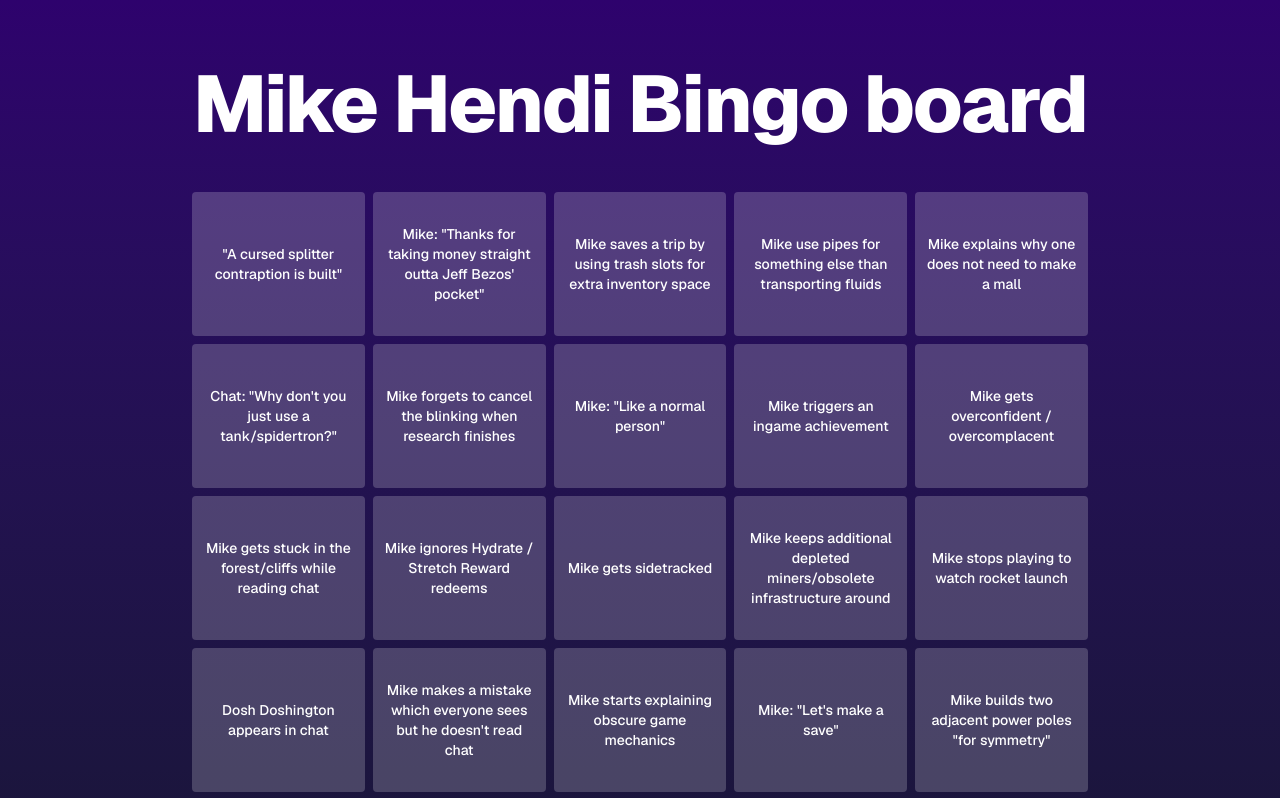
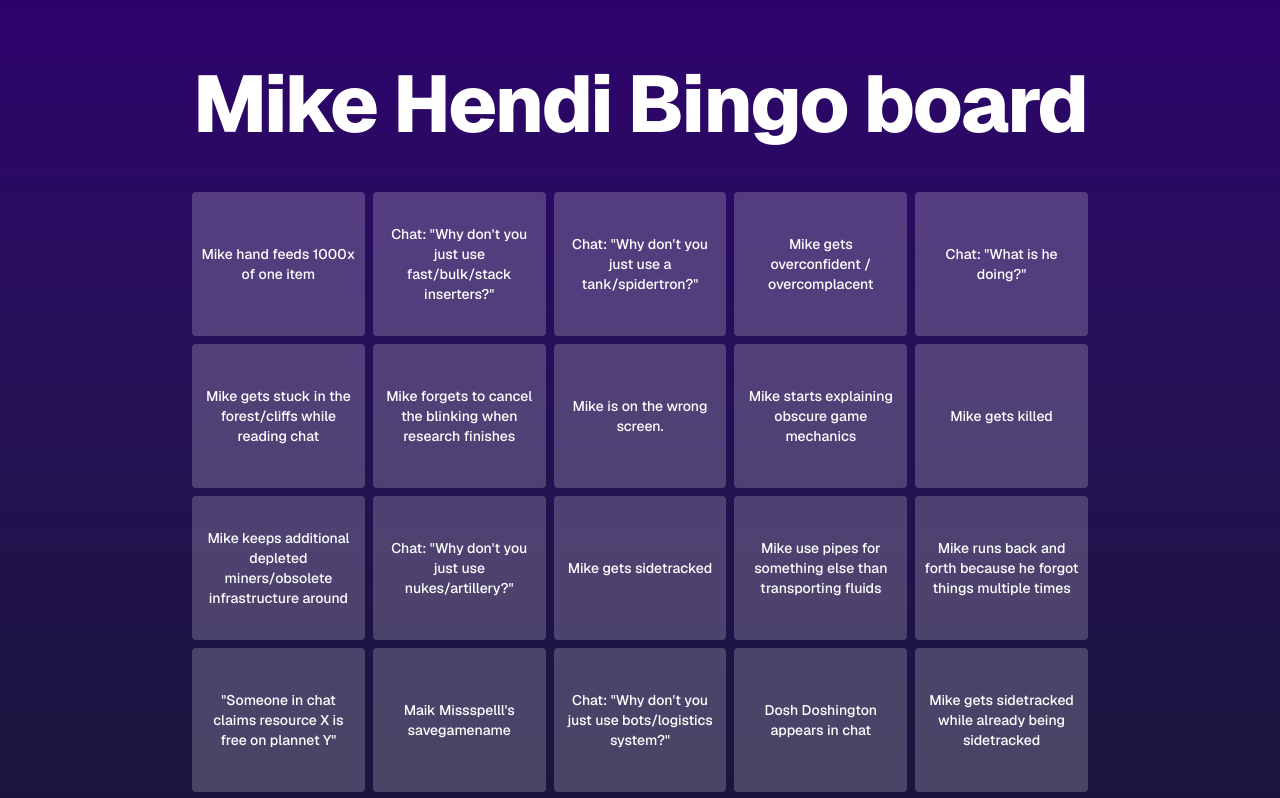
Before and after one commit to jaapmarcus/mikehendi-bingo, a Next.js app: page / in a window 1280 px wide. Shown: the top 798 px of the page. Built offline with nearby package versions, Linux system fonts and the light colour scheme.

Commit message:
unique per user bingo per day and persistance in localstorage

```diff
--- a/src/app/page.tsx
+++ b/src/app/page.tsx
@@ -1,32 +1,32 @@
-'use client';
+"use client";
 
-import React from 'react';
+import React, { useState, useEffect } from "react";
 
-const stringDatabase = [
-  'Mike starts explaining obscure game mechanics',
-  'Mike use pipes for something else than transporting fluids',
+const stringDatabase: string[] = [
+  "Mike starts explaining obscure game mechanics",
+  "Mike use pipes for something else than transporting fluids",
   'Mike runs into his own "pet worms" (and they cause damage)',
-  'Mike gets killed',
+  "Mike gets killed",
   'Mike builds two adjacent power poles "for symmetry"',
-  'Mike spends over an hour nonstop in editor mode',
-  'Mike saves a trip by using trash slots for extra inventory space',
-  'Mike forgets to unmute himeself',
-  'Mike gets stuck in the forest/cliffs while reading chat',
-  'Mike obssesses over power pole placement',
-  'Mike stops playing to watch rocket launch',
-  'Mike gets sidetracked while already being sidetracked',
-  'Mike forgets to cancel the blinking when research finishes',
-  'Mike forgets to hide repair packs (during combat)',
-  'Mike makes a mistake which everyone sees but he doesn\'t read chat',
-  'Mike expands his starter lake fish empire',
-  'Mike keeps additional depleted miners/obsolete infrastructure around',
-  'Mike gets overconfident / overcomplacent',
-  'Mike turns on the wrong debug setting',
-  'Mike predicts what editing Mike will think',
-  'Mike triggers an ingame achievement',
-  'Maik Missspelll\'s savegamename',
-  'Dosh Doshington appears in chat',
-  'Stream dies for no reason',
+  "Mike spends over an hour nonstop in editor mode",
+  "Mike saves a trip by using trash slots for extra inventory space",
+  "Mike forgets to unmute himeself",
+  "Mike gets stuck in the forest/cliffs while reading chat",
+  "Mike obssesses over power pole placement",
+  "Mike stops playing to watch rocket launch",
+  "Mike gets sidetracked while already being sidetracked",
+  "Mike forgets to cancel the blinking when research finishes",
+  "Mike forgets to hide repair packs (during combat)",
+  "Mike makes a mistake which everyone sees but he doesn't read chat",
+  "Mike expands his starter lake fish empire",
+  "Mike keeps additional depleted miners/obsolete infrastructure around",
+  "Mike gets overconfident / overcomplacent",
+  "Mike turns on the wrong debug setting",
+  "Mike predicts what editing Mike will think",
+  "Mike triggers an ingame achievement",
+  "Maik Missspelll's savegamename",
+  "Dosh Doshington appears in chat",
+  "Stream dies for no reason",
   '"A cursed splitter contraption is built"',
   '"A cursed belt weaving contraption is built"',
   'Mike: "Like a normal person"',
@@ -38,59 +38,119 @@ const stringDatabase = [
   'Chat: "Why don\'t you just use nukes/artillery?"',
   'Chat: "Why don\'t you just use a tank/spidertron?"',
   'Chat: "Why don\'t you just use fast/bulk/stack inserters?"',
-  'If at least 3 out of 4 adjacent tiles are lit, THIS tile is lit!',
-  'Mike is on the wrong screen.',
+  "If at least 3 out of 4 adjacent tiles are lit, THIS tile is lit!",
+  "Mike is on the wrong screen.",
   '"Someone in chat claims resource X is free on plannet Y"',
-  'Mike explains why one does not need to make a mall',
-  'Mike ignores Hydrate / Stretch Reward redeems',
-  'Mike hand feeds 1000x of one item',
-  'Mike acts like a legendary logistic bot',
-  'Mike runs back and forth because he forgot things multiple times',
+  "Mike explains why one does not need to make a mall",
+  "Mike ignores Hydrate / Stretch Reward redeems",
+  "Mike hand feeds 1000x of one item",
+  "Mike acts like a legendary logistic bot",
+  "Mike runs back and forth because he forgot things multiple times",
   'Mike mispronounces "variance"',
-  'Mike forgets to use Foundery or EM plants',
+  "Mike forgets to use Foundery or EM plants",
+];
 
-]
+const freeString = "Mike gets sidetracked";
 
-const freeString = 'Mike gets sidetracked';
+function hashString(str: string): number {
+  let h = 0;
+  for (let i = 0; i < str.length; i++) {
+    h = (Math.imul(31, h) + str.charCodeAt(i)) | 0;
+  }
+  return h >>> 0;
+}
 
-function getRandomUniqueStrings(arr: string[], count: number): string[] {
-  const used = new Set<number>();
+function mulberry32(a: number) {
+  return function () {
+    let t = (a += 0x6d2b79f5);
+    t = Math.imul(t ^ (t >>> 15), t | 1);
+    t ^= t + Math.imul(t ^ (t >>> 7), t | 61);
+    return ((t ^ (t >>> 14)) >>> 0) / 4294967296;
+  };
+}
+
+function getRandomUniqueStrings(
+  arr: string[],
+  count: number,
+  rng: () => number,
+): string[] {
+  const pool = [...arr];
   const result: string[] = [];
-  while (result.length < count && used.size < arr.length) {
-    const idx = Math.floor(Math.random() * arr.length);
-    if (!used.has(idx)) {
-      used.add(idx);
-      result.push(arr[idx]!);
-    }
+  while (result.length < count && pool.length > 0) {
+    const idx = Math.floor(rng() * pool.length);
+    result.push(pool.splice(idx, 1)[0]!);
   }
   return result;
 }
 
-const bingoStrings = getRandomUniqueStrings(stringDatabase, 24);
+function BingoBoard() {
+  const [cells, setCells] = useState<string[]>([]);
+  const [storageKey, setStorageKey] = useState<string>("");
+  const [checked, setChecked] = useState<number[]>([]);
 
-function BingoBoard() {
-  const cells = [...bingoStrings.slice(0, 12), freeString, ...bingoStrings.slice(12)];
+  useEffect(() => {
+    if (typeof window === "undefined") return;
+
+    let userId = localStorage.getItem("bingoUserId");
+    if (!userId) {
+      userId = crypto.randomUUID();
+      localStorage.setItem("bingoUserId", userId);
+    }
+
+    const today = new Date().toISOString().split("T")[0];
+    const seed = today + "-" + userId;
+    const key = "bingoState-" + seed;
+
+    const rng = mulberry32(hashString(seed));
+    const bingoStrings = getRandomUniqueStrings(stringDatabase, 24, rng);
+
+    const generatedCells = [
+      ...bingoStrings.slice(0, 12),
+      freeString,
+      ...bingoStrings.slice(12),
+    ];
+
+    setCells(generatedCells);
+    setStorageKey(key);
+
+    const saved = localStorage.getItem(key);
+    if (saved) {
+      setChecked(JSON.parse(saved));
+    }
+  }, []);
+
+  useEffect(() => {
+    if (!storageKey) return;
+    localStorage.setItem(storageKey, JSON.stringify(checked));
+  }, [checked, storageKey]);
+
+  const toggleCell = (i: number) => {
+    setChecked((prev) =>
+      prev.includes(i) ? prev.filter((x) => x !== i) : [...prev, i],
+    );
+  };
+
+  if (cells.length === 0) {
+    return <div>Loading bingo board...</div>;
+  }
+
   return (
-    <div className="grid grid-cols-5 gap-2 max-w-4xl mx-auto my-">
+    <div className="mx-auto grid max-w-4xl grid-cols-5 gap-2">
       {cells.map((str, i) => (
-      <div
-        key={i}
-        className="flex items-center justify-center h-36 bg-white/20 rounded text-center p-2 text-sm font-medium cursor-pointer transition-colors"
-        onClick={e => {
-          const el = e.currentTarget;
-          if (el.style.backgroundColor === 'green') {
-        el.style.backgroundColor = '';
-          } else {
-        el.style.backgroundColor = 'green';
-          }
-        }}
-      >
-        {i === 12 ? freeString : str}
-      </div>
+        <div
+          key={i}
+          className={`flex h-36 cursor-pointer items-center justify-center rounded p-2 text-center text-sm font-medium transition-colors ${
+            checked.includes(i) ? "bg-green-500" : "bg-white/20"
+          }`}
+          onClick={() => toggleCell(i)}
+        >
+          {str}
+        </div>
       ))}
     </div>
   );
 }
+
 export default function HomePage() {
   return (
     <main className="flex min-h-screen flex-col items-center justify-center bg-gradient-to-b from-[#2e026d] to-[#15162c] text-white">
@@ -100,8 +160,12 @@ export default function HomePage() {
         </h1>
         <BingoBoard />
       </div>
-      <footer className="flex items-center justify-center w-full h-24 border-t border-white/10">
-        <a href="https://discord.com/invite/cV6QEfmXh5">Mike Hendriks Discord</a> / ObsoleteAlien / <a href="https://github.com/jaapmarcus/">Jaap Marcus</a>
+      <footer className="flex h-24 w-full items-center justify-center border-t border-white/10">
+        <a href="https://discord.com/invite/cV6QEfmXh5">
+          Mike Hendriks Discord
+        </a>{" "}
+        / ObsoleteAlien /{" "}
+        <a href="https://github.com/jaapmarcus/">Jaap Marcus</a>
       </footer>
     </main>
   );
```
